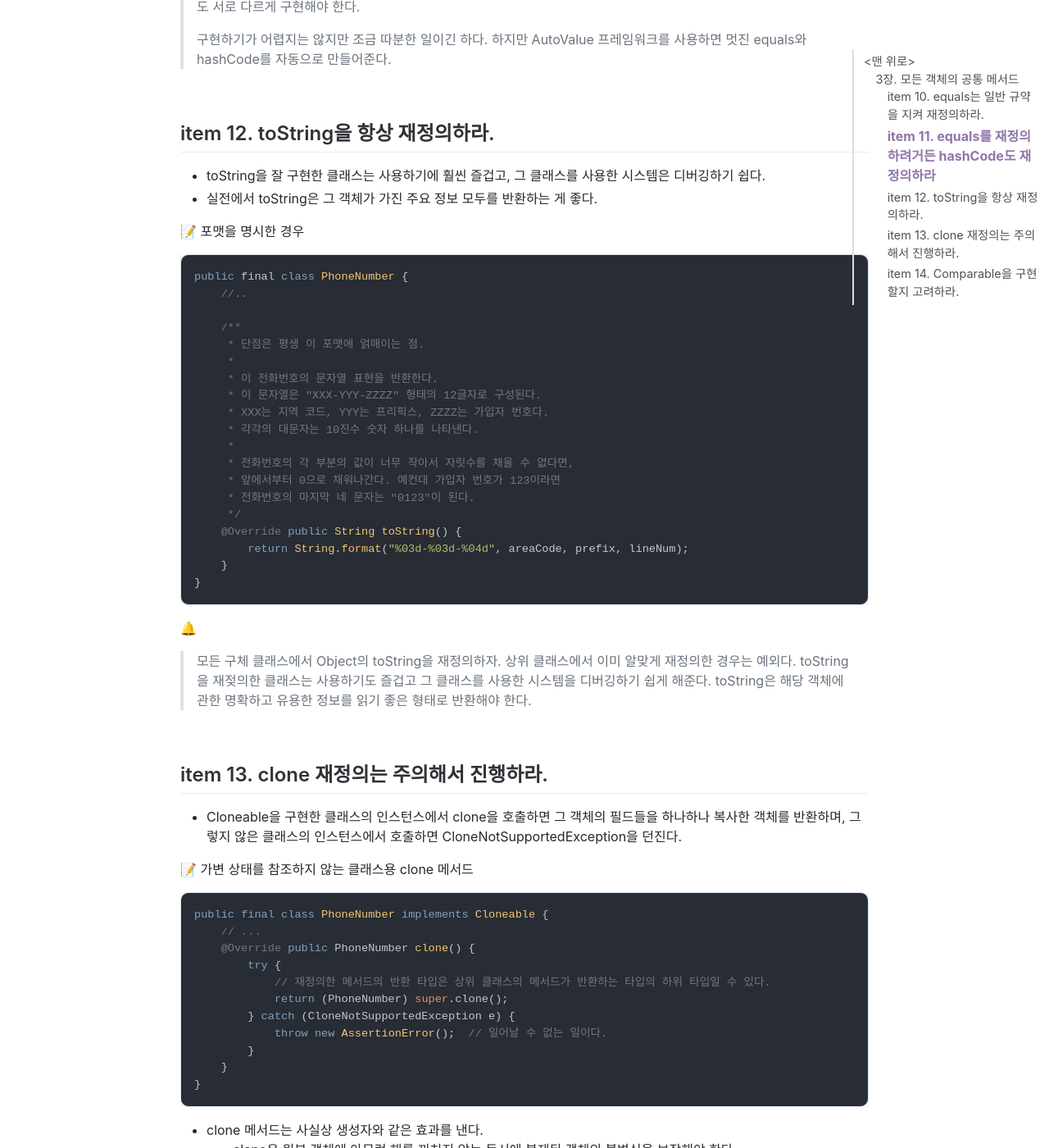
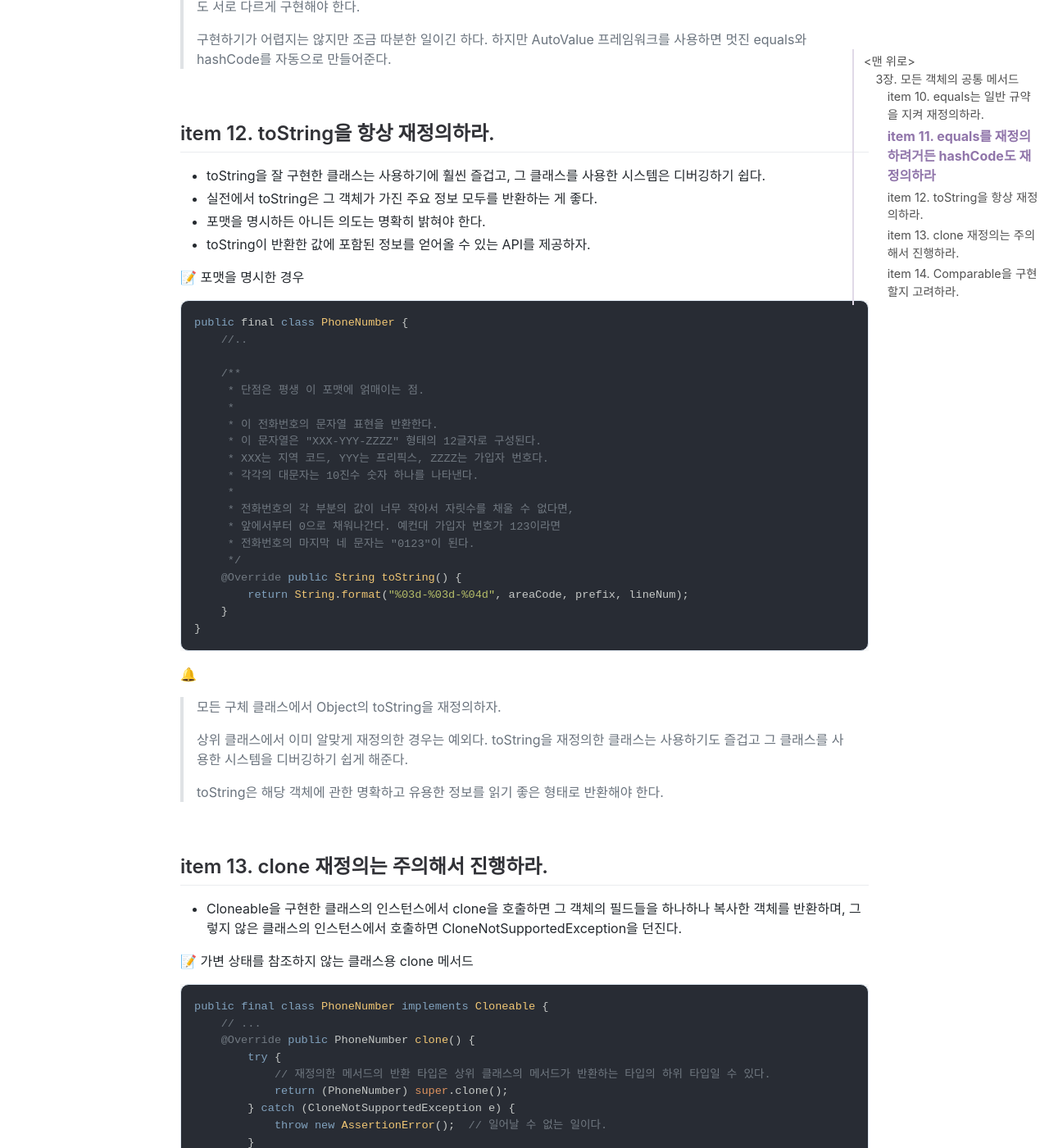
Before and after one commit to jihunparkme/jihunparkme.github.io, a Jekyll site: the page built from _posts/2023-04-22-Effective-Java-모든-객체의-공통-메서드.md, in a window 1280 px wide and 1400 px high, scrolled down 4272 px. Shown: the whole window at 82% size. Built offline with Jekyll 4.4.1, drawn with Linux system fonts in a browser that asks for light colours; nearby versions of some CDN libraries; comment, search, counter and statistics services are not loaded.

Commit message:
[EJ] item 12. toString을 항상 재정의하라.

```diff
--- a/_posts/2023-04-22-Effective-Java-모든-객체의-공통-메서드.md
+++ b/_posts/2023-04-22-Effective-Java-모든-객체의-공통-메서드.md
@@ -169,6 +169,8 @@ equals를 재정의한 클래스 모두에서 hashCode도 재정의해야 한다
 
 - toString을 잘 구현한 클래스는 사용하기에 훨씬 즐겁고, 그 클래스를 사용한 시스템은 디버깅하기 쉽다.
 - 실전에서 toString은 그 객체가 가진 주요 정보 모두를 반환하는 게 좋다.
+- 포맷을 명시하든 아니든 의도는 명확히 밝혀야 한다.
+- toString이 반환한 값에 포함된 정보를 얻어올 수 있는 API를 제공하자.
 
 📝 포맷을 명시한 경우
 
@@ -197,7 +199,9 @@ public final class PhoneNumber {
 🔔
 
 > 모든 구체 클래스에서 Object의 toString을 재정의하자.
-> 상위 클래스에서 이미 알맞게 재정의한 경우는 예외다. toString을 재젖의한 클래스는 사용하기도 즐겁고 그 클래스를 사용한 시스템을 디버깅하기 쉽게 해준다.
+>
+> 상위 클래스에서 이미 알맞게 재정의한 경우는 예외다. toString을 재정의한 클래스는 사용하기도 즐겁고 그 클래스를 사용한 시스템을 디버깅하기 쉽게 해준다.
+>
 > toString은 해당 객체에 관한 명확하고 유용한 정보를 읽기 좋은 형태로 반환해야 한다.
 
 <br>
```
